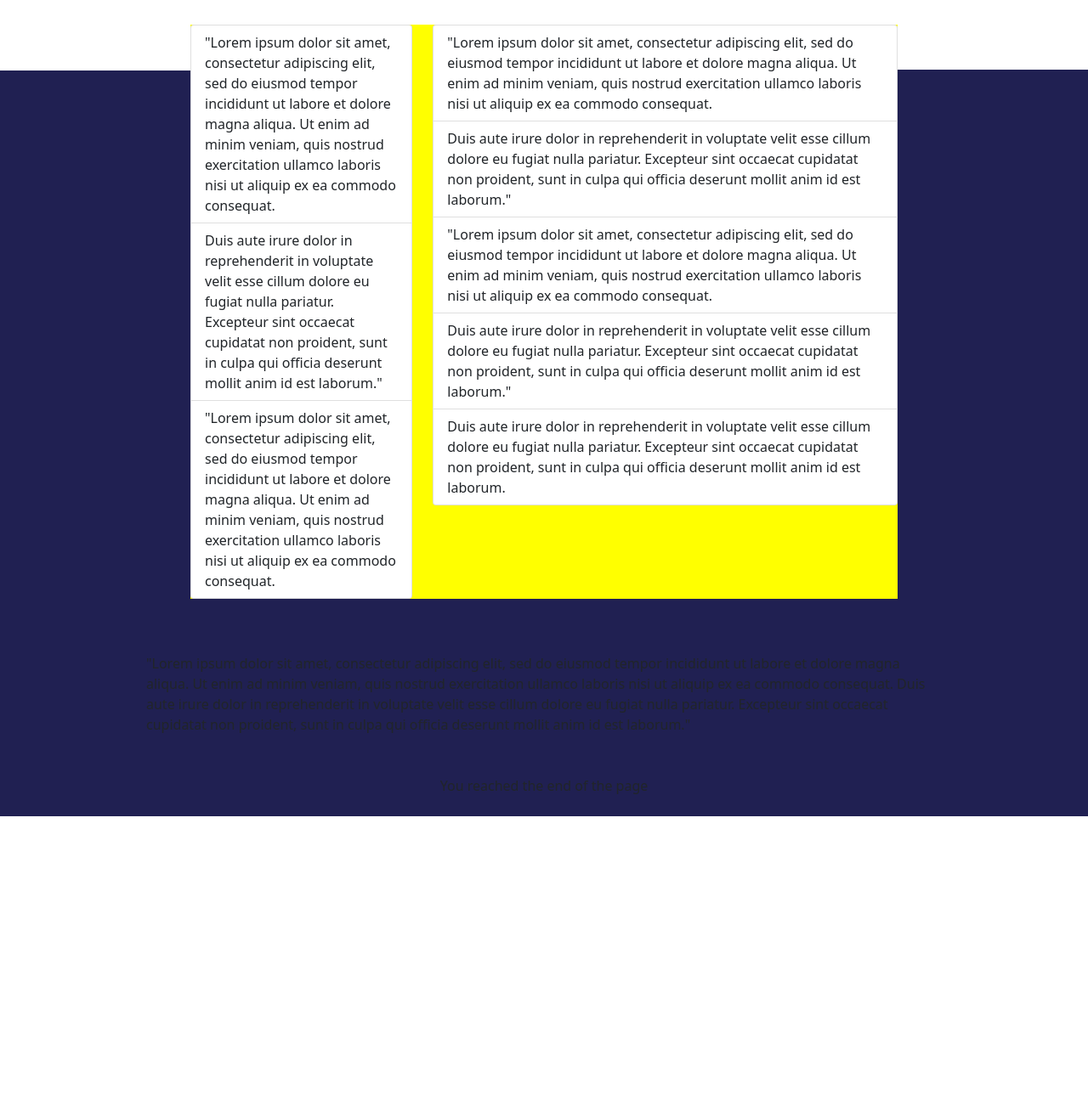
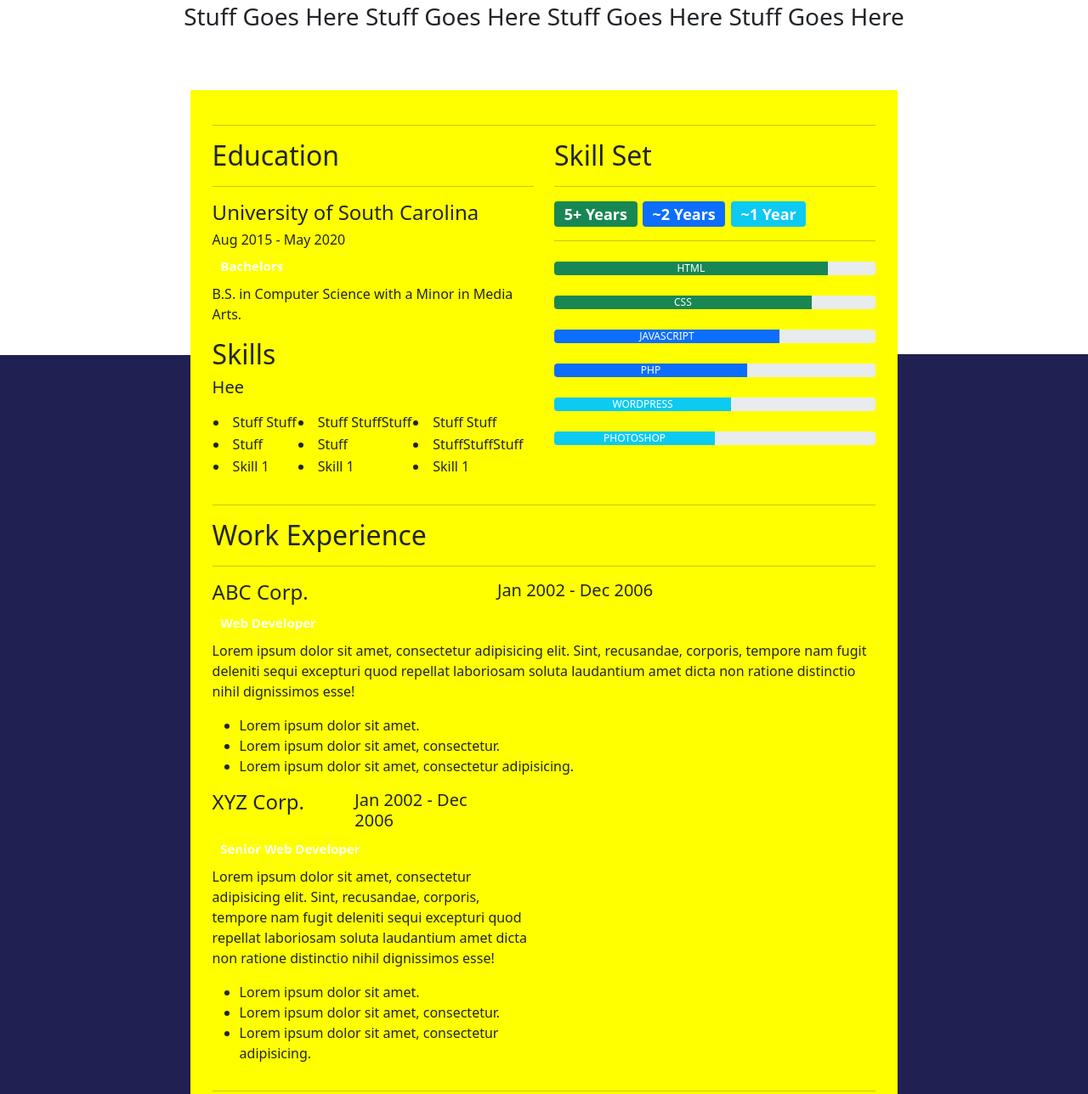
Before and after one commit to kaybeat97/kassidyblock, a plain HTML site: page resume_page.html in a window 1280 px wide. Shown: the part 796-2084 px from the top of the page at 85% size. Before the commit the page ends 1757 px from the top, so only its background shows below. Drawn offline with nearby package versions, Linux system fonts and the light colour scheme.

Commit message:
templates almost done

```diff
--- a/resume_page.html
+++ b/resume_page.html
@@ -12,82 +12,192 @@
   <div class="wrapper">
   <body>
         <!--Navbar-->
-        <nav class="navbar navbar-expand-sm navbar-light bg-primary">
-          <div class="container-fluid p-3">
-              <a class="navbar-brand" href="https://www.kassidyblock.com/">primary</a>
-              <button class="navbar-toggler" type="button" data-toggle="collapse" data-target="#navbarID"
-                  aria-controls="navbarID" aria-expanded="false" aria-label="Toggle navigation">
+        <nav class="navbar navbar-expand-sm navbar-light fixed-top bg-primary">
+          <div class="container-fluid p-2">
+              <a class="navbar-brand" href="https://www.kassidyblock.com/">Kassidy Block.com</a>
+              <button class="navbar-toggler" type="button" data-bs-toggle="collapse" data-bs-target="#collapsibleNavbar">
                   <span class="navbar-toggler-icon"></span>
               </button>
-              <div class="collapse navbar-collapse" id="navbarID">
-                  <div class="navbar-nav">
+              <div class="collapse navbar-collapse" id="collapsibleNavbar">
+                <ul class="navbar-nav">
+
+                    <li class="nav-item">
                       <a class="nav-link active" aria-current="page" href="https://www.kassidyblock.com/resume_page.html">My resume</a>
-                  </div>
-                  <div class="navbar-nav">
+                    </li>
+
+                  <li class="navbar-item">
                     <a class="nav-link active" aria-current="page" href="https://www.kassidyblock.com/contactme.html">Contact Me</a>
-                </div>
-                <div class="navbar-nav">
+                  </li>
+
+                <li class="navbar-item">
                   <a class="nav-link active" aria-current="page" href="https://www.kassidyblock.com/portfolio.html">Portfolio</a>
-              </div>
+                </li>
+              </ul>
               </div>
           </div>
       </nav>
       <!--End Of Navbar-->
 		<!-- Jumbo -->
         <div class="mt-4 p-5 bg-dark text-white rounded text-center">
+          <br>
+          <br>
           <h1>Hi, terra firma</h1>
           <p>Wecome to My Resume</p>
         </div>
 	  <!-- End of Jumbo -->
 
+    <!-- vanity card -->
 	  <div class="container-fluid" style="max-width:100%; justify-content: center;">
           <br>
     </div>
         <div class="rc1">
-          <div class="container-fluid" style="justify-content: center;">
+          <div class="container-fluid">
             <div class="row">
+
               <div class="col-sm-5">
+
                 <div class="container" style="margin-top: 55%; text-align: left;">
                   <h4>Hello, I'm</h4>
               <H1>Kassidy Block</h1>
                 <a>__________________<br><br>Programmer and Artist <br> __________________</a>
                 </div>
+
           </div>
               <div class="col-sm-7">
-              <div class="container-fluid" style="text-align: center; background-color: transparent;">
-                <img src="ira2.jpg" class="flex-fill" alt="..." style= "max-width:90%; max-height:auto; min-width: 100px; min-height: auto;">
+
+              <div class="flex-container" style="text-align: center; background-color: transparent;">
+                <img src="ira2.jpg" class="img-fluid" alt="...">
                 </div>
-              </div>
+
 
           </div>
         </div>
             </div>
+          </div>
+
           <div class="rc2" style="text-align: center; padding-top: 1%; padding-bottom: 1%;">
-            <h3>Stuff Goes HereStuff Goes HereStuff Goes HereStuff Goes Here</h3>
+            <h3>Stuff Goes Here Stuff Goes Here Stuff Goes Here Stuff Goes Here</h3>
           </div>
           <BR>
-          <div class= "rc3">
+        <!-- end of vanity card -->
+        <div class="bwrapper">
+          <br>
+      <div class= "rc3" style="padding: 2%;">
+      <hr>
       <div class="row">
-            <div class="col-sm-4">
-            <ul class="list-group">
-                <li class="list-group-item">"Lorem ipsum dolor sit amet, consectetur adipiscing elit, sed do eiusmod tempor incididunt ut labore et dolore magna aliqua. Ut enim ad minim veniam, quis nostrud exercitation ullamco laboris nisi ut aliquip ex ea commodo consequat.</li>
-                <li class="list-group-item"> Duis aute irure dolor in reprehenderit in voluptate velit esse cillum dolore eu fugiat nulla pariatur. Excepteur sint occaecat cupidatat non proident, sunt in culpa qui officia deserunt mollit anim id est laborum."</li>
-                <li class="list-group-item">"Lorem ipsum dolor sit amet, consectetur adipiscing elit, sed do eiusmod tempor incididunt ut labore et dolore magna aliqua. Ut enim ad minim veniam, quis nostrud exercitation ullamco laboris nisi ut aliquip ex ea commodo consequat.</li>
+        <div class="col-md-6 col-sm-12">
+          <h2>Education</h2>
+          <hr>
+          <div class="row">
+            <div class="col-12">
+              <h4>University of South Carolina</h4>
+            </div>
+            <div class="col-6">
+              <h6> Aug 2015 - May 2020</h6>
+            </div>
+          </div>
+          <h5><span class="badge badge-secondary">Bachelors</span></h5>
+          <p>B.S. in Computer Science with a Minor in Media Arts. </p>
+          <div class="row">
+            <div class="col-6">
+              <h2>Skills</h2>
+            </div>
+          </div>
+			<h5>Hee</h5>
+			<p>
+		  <table max-width="600">
+  <tbody>
+    <tr>
+      <td><li>Stuff Stuff</li></td>
+      <td><li>Stuff StuffStuff</li></td>
+      <td><li>Stuff Stuff</li></td>
+    </tr>
+    <tr>
+      <td><li>Stuff</li></td>
+      <td><li>Stuff</li></td>
+      <td><li>StuffStuffStuff</li></td>
+    </tr>
+    <tr>
+      <td><li>Skill 1</li></td>
+      <td><li>Skill 1</li></td>
+      <td><li>Skill 1</li></td>
+    </tr>
+  </tbody>
+</table>
+
+          </p>
+        </div>
+        <div class="col-md-6 col-sm-12">
+          <h2>Skill Set</h2>
+          <hr>
+
+		  <h4><span class="badge badge-info bg-success">5+ Years</span> <span class="badge badge-info bg-primary">~2 Years</span> <span class="badge badge-info bg-info">~1 Year</span></h4>
+		  </hr>
+			<hr>
+<div class="progress mt-4">
+        <div class="progress-bar bg-success" role="progressbar" aria-valuenow="85" aria-valuemin="0" aria-valuemax="100" style="width: 85%"> HTML</div>
+          </div>
+          <div class="progress mt-4">
+            <div class="progress-bar bg-success" role="progressbar" aria-valuenow="80" aria-valuemin="0" aria-valuemax="100" style="width: 80%"> CSS</div>
+          </div>
+          <div class="progress mt-4">
+            <div class="progress-bar bg-primary" role="progressbar" aria-valuenow="70" aria-valuemin="0" aria-valuemax="100" style="width: 70%"> JAVASCRIPT</div>
+          </div>
+          <div class="progress mt-4">
+            <div class="progress-bar bg-primary" role="progressbar" aria-valuenow="60" aria-valuemin="0" aria-valuemax="100" style="width: 60%"> PHP</div>
+          </div>
+          <div class="progress mt-4">
+            <div class="progress-bar bg-info" role="progressbar" aria-valuenow="55" aria-valuemin="0" aria-valuemax="100" style="width: 55%"> WORDPRESS</div>
+          </div>
+          <div class="progress mt-4">
+            <div class="progress-bar bg-info" role="progressbar" aria-valuenow="50" aria-valuemin="0" aria-valuemax="100" style="width: 50%"> PHOTOSHOP</div>
+          </div>
+        </div>
+      </div>
+      <hr>
+
+      <h2>Work Experience</h2>
+      <hr>
+      <div class="row">
+        <div c lass="col-md-6 col-sm-12">
+          <div class="row">
+            <div class="col-5">
+              <h4>ABC Corp.</h4>
+            </div>
+            <div class="col-6">
+              <h5 class="text-right"><span aria-hidden="true"></span> Jan 2002 - Dec 2006</h5>
+            </div>
+          </div>
+          <h5><span class="badge badge-secondary">Web Developer</span></h5>
+          <p>Lorem ipsum dolor sit amet, consectetur adipisicing elit. Sint, recusandae, corporis, tempore nam fugit deleniti sequi excepturi quod repellat laboriosam soluta laudantium amet dicta non ratione distinctio nihil dignissimos esse!</p>
+          <ul>
+            <li>Lorem ipsum dolor sit amet.</li>
+            <li>Lorem ipsum dolor sit amet, consectetur.</li>
+            <li>Lorem ipsum dolor sit amet, consectetur adipisicing.</li>
           </ul>
         </div>
-              <div class="col-sm-8">
-                <ul class="list-group">
-                    <li class="list-group-item">"Lorem ipsum dolor sit amet, consectetur adipiscing elit, sed do eiusmod tempor incididunt ut labore et dolore magna aliqua. Ut enim ad minim veniam, quis nostrud exercitation ullamco laboris nisi ut aliquip ex ea commodo consequat.</li>
-                    <li class="list-group-item"> Duis aute irure dolor in reprehenderit in voluptate velit esse cillum dolore eu fugiat nulla pariatur. Excepteur sint occaecat cupidatat non proident, sunt in culpa qui officia deserunt mollit anim id est laborum."</li>
-                    <li class="list-group-item">"Lorem ipsum dolor sit amet, consectetur adipiscing elit, sed do eiusmod tempor incididunt ut labore et dolore magna aliqua. Ut enim ad minim veniam, quis nostrud exercitation ullamco laboris nisi ut aliquip ex ea commodo consequat.</li>
-                    <li class="list-group-item"> Duis aute irure dolor in reprehenderit in voluptate velit esse cillum dolore eu fugiat nulla pariatur. Excepteur sint occaecat cupidatat non proident, sunt in culpa qui officia deserunt mollit anim id est laborum."</li>
-                    <li class="list-group-item"> Duis aute irure dolor in reprehenderit in voluptate velit esse cillum dolore eu fugiat nulla pariatur. Excepteur sint occaecat cupidatat non proident, sunt in culpa qui officia deserunt mollit anim id est laborum. <br> </li>
-
+        <div class="col-md-6 col-sm-12">
+          <div class="row">
+            <div class="col-5">
+              <h4>XYZ Corp.</h4>
+            </div>
+            <div class="col-6">
+              <h5 class="text-right"><span aria-hidden="true"></span> Jan 2002 - Dec 2006</h5>
+            </div>
+          </div>
+          <h5><span class="badge badge-secondary">Senior Web Developer</span></h5>
+          <p>Lorem ipsum dolor sit amet, consectetur adipisicing elit. Sint, recusandae, corporis, tempore nam fugit deleniti sequi excepturi quod repellat laboriosam soluta laudantium amet dicta non ratione distinctio nihil dignissimos esse!</p>
+          <ul>
+            <li>Lorem ipsum dolor sit amet.</li>
+            <li>Lorem ipsum dolor sit amet, consectetur.</li>
+            <li>Lorem ipsum dolor sit amet, consectetur adipisicing.</li>
           </ul>
         </div>
       </div>
+      <hr>
     </div>
-
+    <br>
+  </div>
 
   <div class="container-fluid" style="max-width:75%; margin-top:5%;">
     <div class="col-sm-12">
```
Lines whose indentation alone changed are shown as unchanged.
